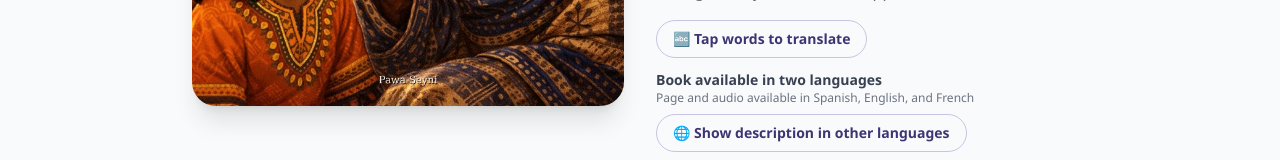
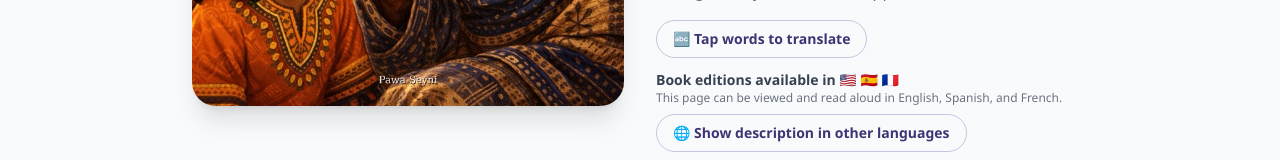
Before and after one commit to PawaSeyni/griotmoon, a React (Vite) app: page /books/the-mighty-fist in a window 1280 px wide. Shown: the part 471-631 px from the top of the page. Built offline with nearby package versions, Linux system fonts and the light colour scheme; a web font is replaced by a local one.

Commit message:
Sprint 2: make language availability labels truthful and data-driven

```diff
--- a/src/pages/BookDetail.tsx
+++ b/src/pages/BookDetail.tsx
@@ -17,9 +17,9 @@ const SITE_URL = 'https://griotmoon.com';
 const FLAG_TO_LANG: Record<string, string> = { '🇺🇸': 'en', '🇪🇸': 'es', '🇫🇷': 'fr' };
 
 const TRANSLATIONS = {
-  en: { back: '← Back to all books', theme: 'Theme', paperback: 'Paperback', ebook: 'eBook', priceNote: 'See current price on Amazon', buy: '🛒 Buy on Amazon', comingSoon: '🔜 Coming soon', comingSoonNote: 'This title is on its way. Check back soon!', coverAlt: 'book cover', ages: 'Ages', agesSuffix: '', bookLangs: 'Book available in two languages', pageAudioNote: 'Page and audio available in Spanish, English, and French', bilingualShow: '🌐 Show description in other languages', bilingualHide: '🌐 Hide other languages', tapShow: '🔤 Tap words to translate', tapHide: '🔤 Stop translating' },
-  es: { back: '← Volver a todos los libros', theme: 'Tema', paperback: 'Tapa blanda', ebook: 'eBook', priceNote: 'Consulta el precio actual en Amazon', buy: '🛒 Comprar en Amazon', comingSoon: '🔜 Próximamente', comingSoonNote: 'Este título está en camino. ¡Vuelve pronto!', coverAlt: 'portada del libro', ages: 'Edades', agesSuffix: 'años', bookLangs: 'Libro disponible en dos idiomas', pageAudioNote: 'Página y audio disponibles en español, inglés y francés', bilingualShow: '🌐 Mostrar la descripción en otros idiomas', bilingualHide: '🌐 Ocultar otros idiomas', tapShow: '🔤 Toca para traducir', tapHide: '🔤 Dejar de traducir' },
-  fr: { back: '← Retour à tous les livres', theme: 'Thème', paperback: 'Livre broché', ebook: 'Livre numérique', priceNote: 'Voir le prix actuel sur Amazon', buy: '🛒 Acheter sur Amazon', comingSoon: '🔜 Bientôt disponible', comingSoonNote: 'Ce titre arrive bientôt. Revenez vite !', coverAlt: 'couverture du livre', ages: 'Âges', agesSuffix: 'ans', bookLangs: 'Livre disponible en deux langues', pageAudioNote: 'Page et audio disponibles en espagnol, anglais et français', bilingualShow: '🌐 Afficher la description dans d\'autres langues', bilingualHide: '🌐 Masquer les autres langues', tapShow: '🔤 Touche pour traduire', tapHide: '🔤 Arrêter la traduction' },
+  en: { back: '← Back to all books', theme: 'Theme', paperback: 'Paperback', ebook: 'eBook', priceNote: 'See current price on Amazon', buy: '🛒 Buy on Amazon', comingSoon: '🔜 Coming soon', comingSoonNote: 'This title is on its way. Check back soon!', coverAlt: 'book cover', ages: 'Ages', agesSuffix: '', bookLangs: 'Book editions available in', pageAudioNote: 'This page can be viewed and read aloud in English, Spanish, and French.', bilingualShow: '🌐 Show description in other languages', bilingualHide: '🌐 Hide other languages', tapShow: '🔤 Tap words to translate', tapHide: '🔤 Stop translating' },
+  es: { back: '← Volver a todos los libros', theme: 'Tema', paperback: 'Tapa blanda', ebook: 'eBook', priceNote: 'Consulta el precio actual en Amazon', buy: '🛒 Comprar en Amazon', comingSoon: '🔜 Próximamente', comingSoonNote: 'Este título está en camino. ¡Vuelve pronto!', coverAlt: 'portada del libro', ages: 'Edades', agesSuffix: 'años', bookLangs: 'Ediciones del libro disponibles en', pageAudioNote: 'Esta página puede verse y escucharse en inglés, español y francés.', bilingualShow: '🌐 Mostrar la descripción en otros idiomas', bilingualHide: '🌐 Ocultar otros idiomas', tapShow: '🔤 Toca para traducir', tapHide: '🔤 Dejar de traducir' },
+  fr: { back: '← Retour à tous les livres', theme: 'Thème', paperback: 'Livre broché', ebook: 'Livre numérique', priceNote: 'Voir le prix actuel sur Amazon', buy: '🛒 Acheter sur Amazon', comingSoon: '🔜 Bientôt disponible', comingSoonNote: 'Ce titre arrive bientôt. Revenez vite !', coverAlt: 'couverture du livre', ages: 'Âges', agesSuffix: 'ans', bookLangs: 'Éditions du livre disponibles en', pageAudioNote: 'Cette page peut être consultée et écoutée en anglais, espagnol et français.', bilingualShow: '🌐 Afficher la description dans d\'autres langues', bilingualHide: '🌐 Masquer les autres langues', tapShow: '🔤 Touche pour traduire', tapHide: '🔤 Arrêter la traduction' },
 };
 
 export default function BookDetail() {
@@ -117,7 +117,7 @@ export default function BookDetail() {
 
             {raw && (
               <div className="mb-5">
-                <p className="text-sm font-semibold text-gray-700">{t.bookLangs}</p>
+                <p className="text-sm font-semibold text-gray-700">{t.bookLangs} {book.languages.join(' ')}</p>
                 <p className="text-xs text-gray-500 mb-2">{t.pageAudioNote}</p>
                 <button
                   type="button"
```
